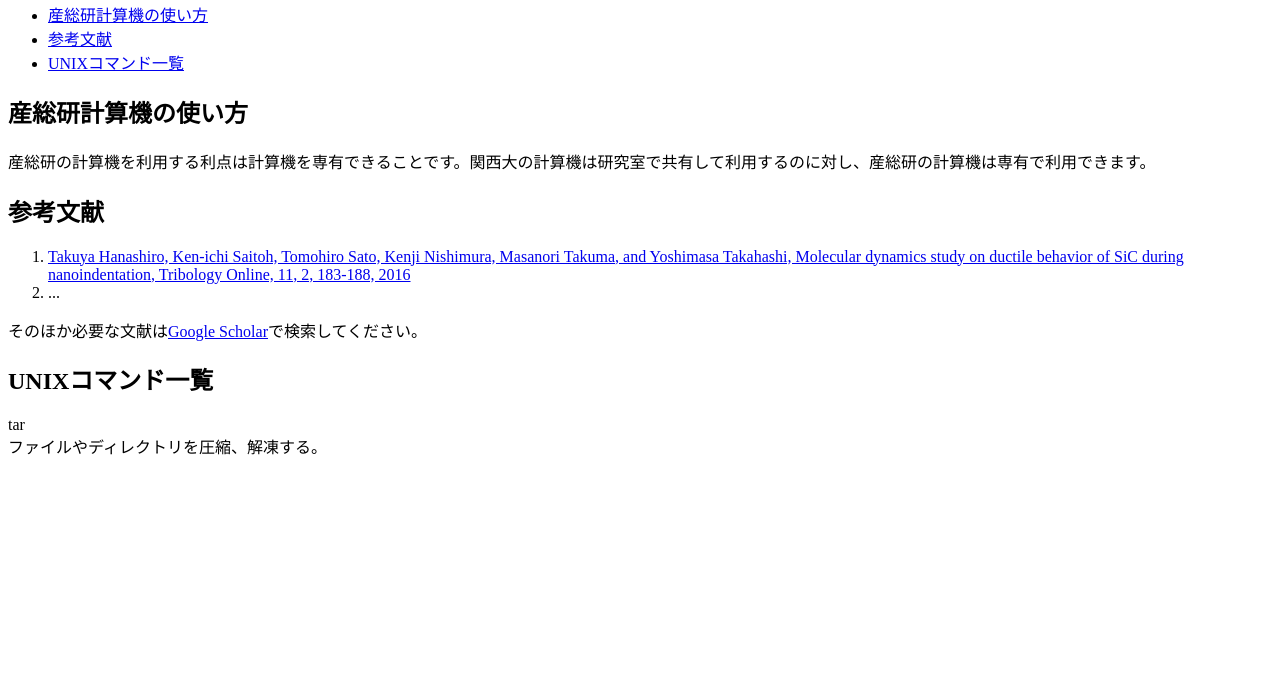
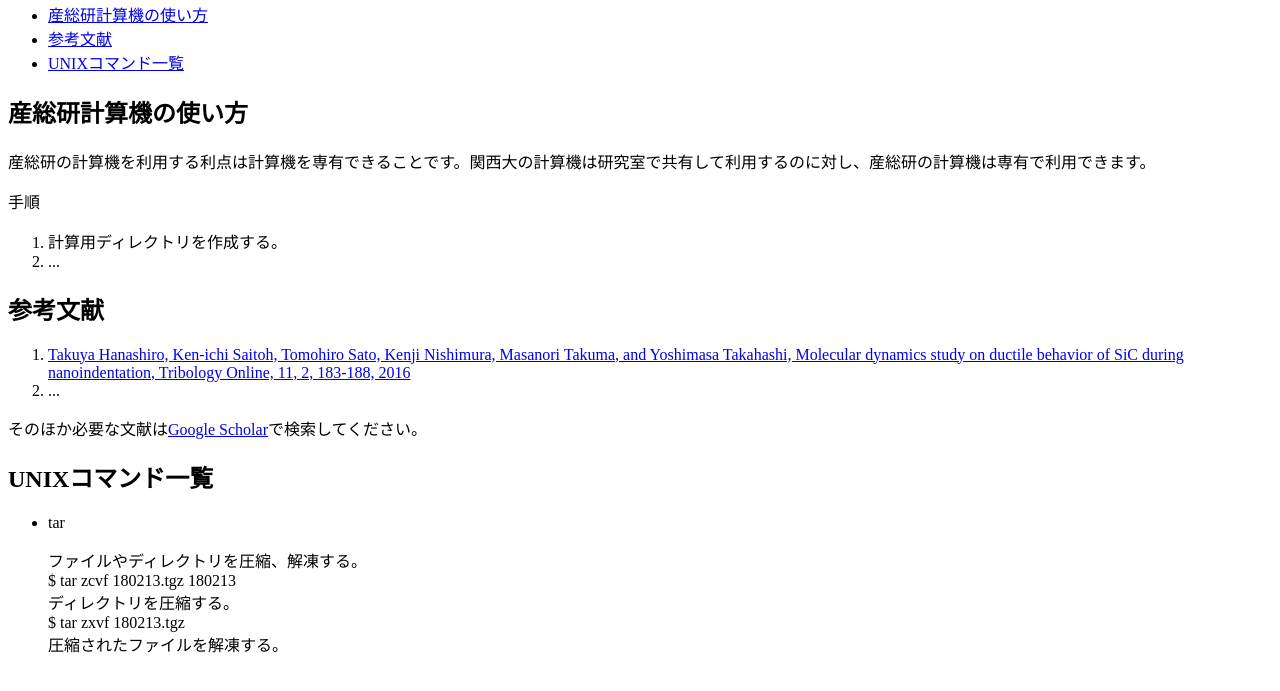
Before and after one commit to q246r/kansai-univ, a plain HTML site: page index.html in a window 1280 px wide. Shown: the part 87-778 px from the top of the page. Drawn offline with Linux system fonts and the light colour scheme.

Commit message:
aist and unix were changed in index.html.

```diff
--- a/index.html
+++ b/index.html
@@ -3,6 +3,7 @@
 <head>
 <meta charset="UTF-8">
 <title>産総研-関西大 共同研究</title>
+<link href="css/style.css" rel="stylesheet" media="all">
 </head>
 
 <body>
@@ -18,6 +19,11 @@
 <section id="aist">
 <h2>産総研計算機の使い方</h2>
 <p>産総研の計算機を利用する利点は計算機を専有できることです。関西大の計算機は研究室で共有して利用するのに対し、産総研の計算機は専有で利用できます。</p>
+<p>手順</p>
+<ol>
+<li>計算用ディレクトリを作成する。</li>
+<li>...</li>
+</ol>
 </section>
 
 <section id="references">
@@ -27,16 +33,23 @@
 <li><a href="https://doi.org/10.2474/trol.11.183"target="_blank">Takuya Hanashiro, Ken-ichi Saitoh, Tomohiro Sato, Kenji Nishimura, Masanori Takuma, and Yoshimasa Takahashi, Molecular dynamics study on ductile behavior of SiC during nanoindentation, Tribology Online, 11, 2, 183-188, 2016</a></li>
 <li>...</li>
 </ol>
+
 <p>そのほか必要な文献は<a href="https://scholar.google.com/?oi=gsb&hl=ja/"target="_blank">Google Scholar</a>で検索してください。</p>
 </section>
 
 <section id="unix">
 <h2>UNIXコマンド一覧</h2>
 
-<p>tar<br>
-ファイルやディレクトリを圧縮、解凍する。
+<ul>
+<li>tar</li>
+<p>ファイルやディレクトリを圧縮、解凍する。<br>
+$ tar zcvf 180213.tgz 180213<br>
+ディレクトリを圧縮する。<br>
+$ tar zxvf 180213.tgz <br>
+圧縮されたファイルを解凍する。
+</p>
+</ul>
 
-</p>
 
 </section>
 
```
